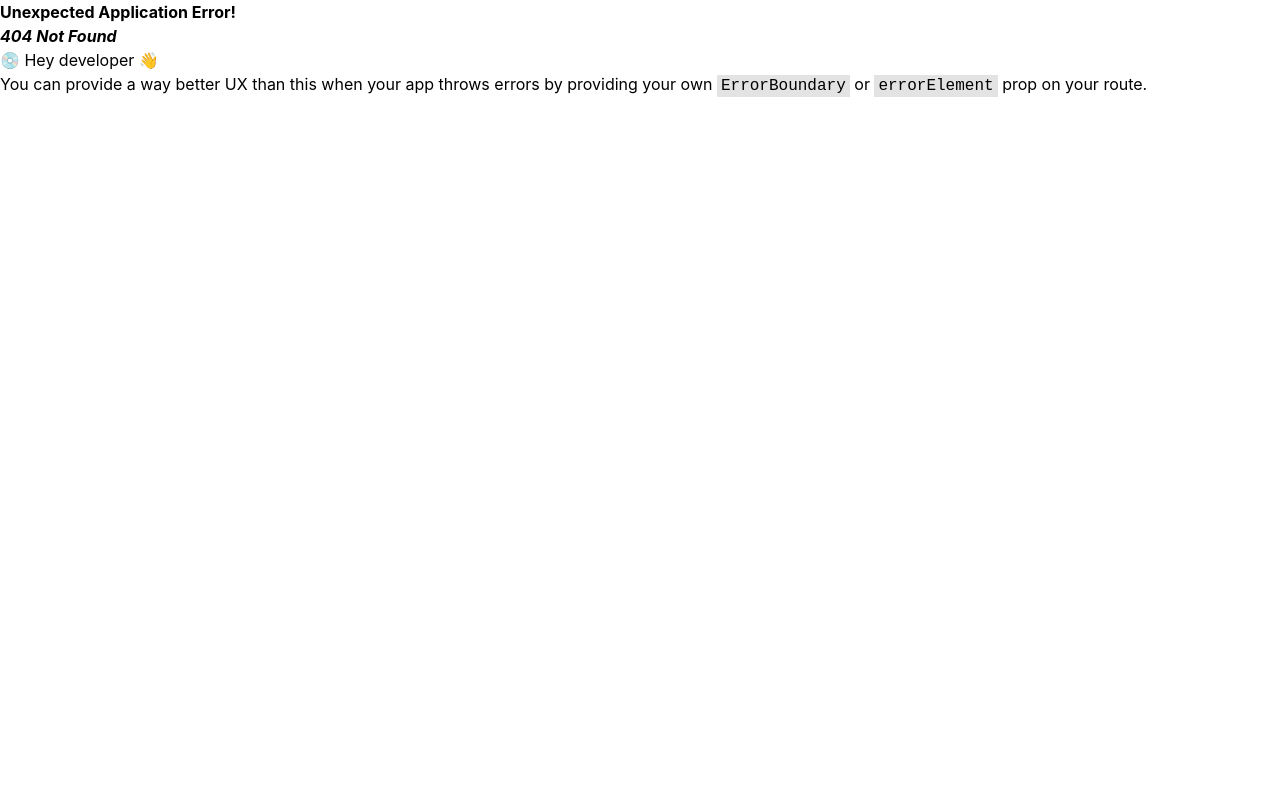
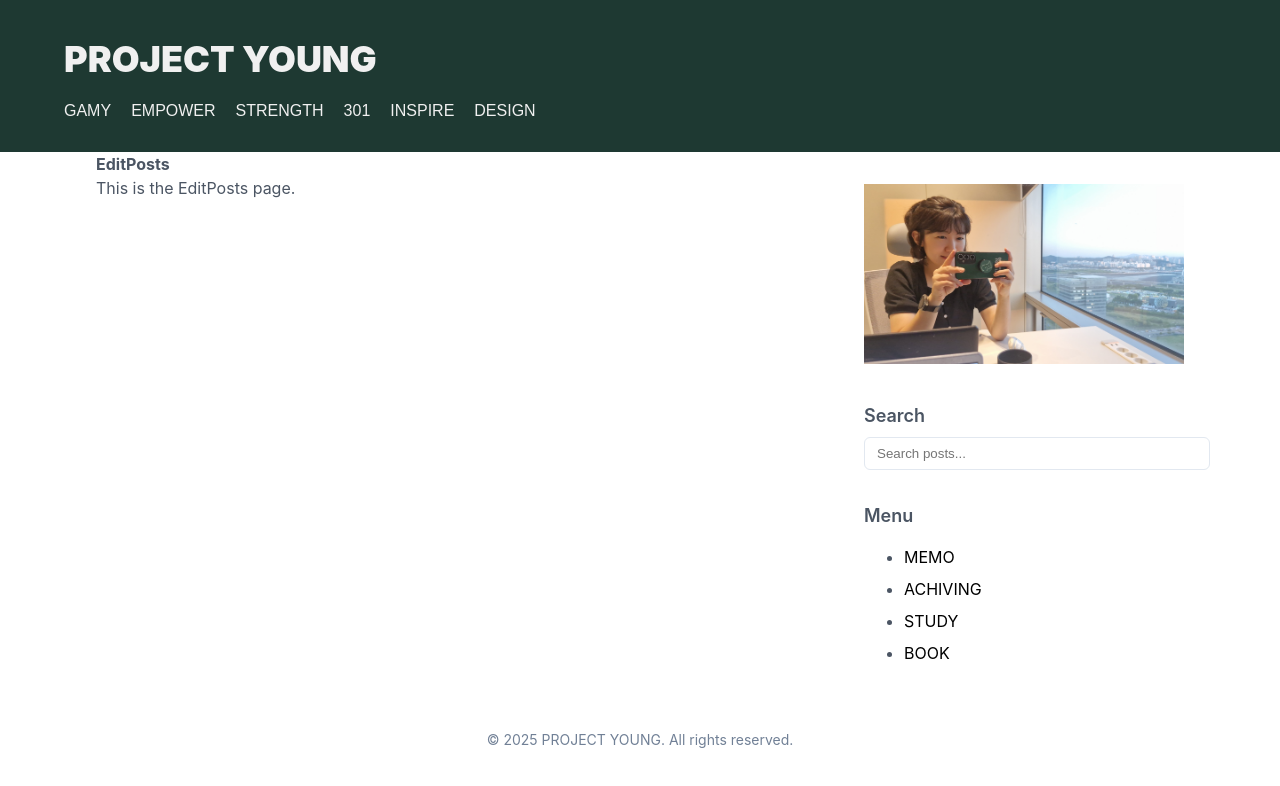
Before and after one commit to J-SoYoung/project_young, a React (Vite) app: page /edit/1 in a window 1280 px wide. Before the commit this address had no page. Shown: the top 786 px of the page. Built offline with nearby package versions, Linux system fonts and the light colour scheme.

Commit message:
[ADD] editPosts페이지 생성, 라우터 생성

```diff
--- /dev/null
+++ b/src/pages/editPosts/EditPosts.tsx
@@ -0,0 +1,8 @@
+export const EditPosts = () => {
+  return (
+    <div>
+      <h1>EditPosts</h1>
+      <p>This is the EditPosts page.</p>
+    </div>
+  );
+};
```
Also changed, not shown: src/routers/index.tsx (+14 -10 lines).
